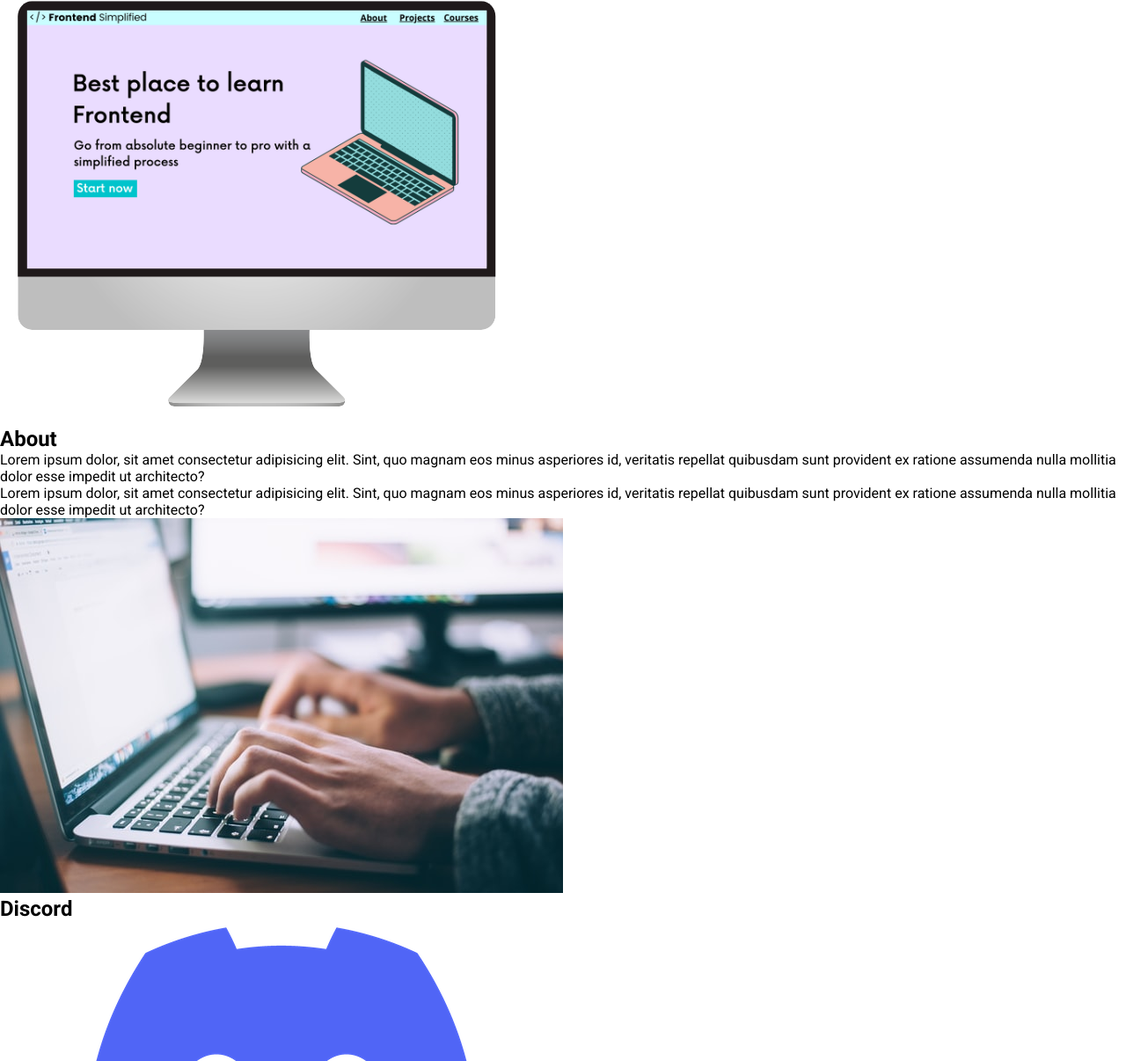
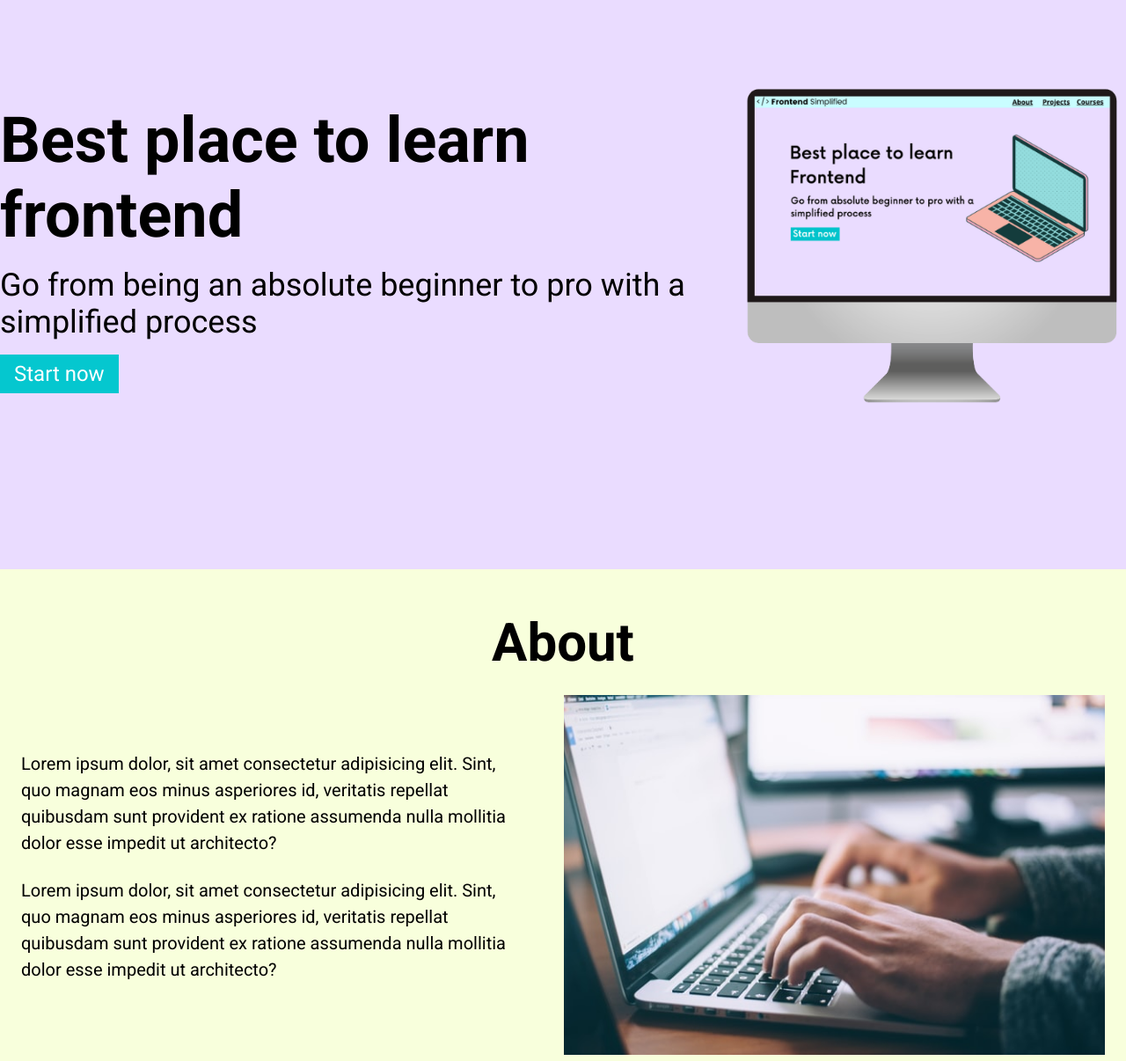
Before and after one commit to elisandro/Frontend_Simplified_Follow_Along, a plain HTML site: page Build_your_website/index.html in a window 1280 px wide. Shown: the part 153-1359 px from the top of the page at 88% size. Drawn offline with Linux system fonts and the light colour scheme.

Commit message:
Style Mini Project Complete About section styling

```diff
--- a/Build_your_website/index.html
+++ b/Build_your_website/index.html
@@ -10,7 +10,7 @@
   <body>
     <section>
       <nav>
-        <img src="./HTML Practise Assets/FES.svg" class="logo" alt=""/>
+        <img src="./HTML Practise Assets/FES.svg" class="logo" alt="" />
         <ul>
           <li><a href="#about">About</a></li>
           <li><a href="#discord">Discord</a></li>
@@ -18,39 +18,47 @@
         </ul>
       </nav>
       <header>
+        <div class="row">
           <div>
             <h1>Best place to learn frontend</h1>
-          <p>
-            Go from being an absolute beginner to pro with a simplified process
+            <p class="subheader">
+              Go from being an absolute beginner to pro with a simplified
+              process
             </p>
             <button>Start now</button>
           </div>
           <figure>
-          <img src="./HTML Practise Assets/laptop.png" alt="Home page image" />
+            <img
+              src="./HTML Practise Assets/laptop.png"
+              alt="Home page image"
+            />
           </figure>
+        </div>
       </header>
     </section>
 
     <main>
       <section id="about">
         <h2>About</h2>
-        <div>
-          <p>
-            Lorem ipsum dolor, sit amet consectetur adipisicing elit. Sint, quo
-            magnam eos minus asperiores id, veritatis repellat quibusdam sunt
-            provident ex ratione assumenda nulla mollitia dolor esse impedit ut
-            architecto?
+        <div class="section__description">
+          <div class="section__description--wrapper">
+            <p class="section__description--para">
+              Lorem ipsum dolor, sit amet consectetur adipisicing elit. Sint,
+              quo magnam eos minus asperiores id, veritatis repellat quibusdam
+              sunt provident ex ratione assumenda nulla mollitia dolor esse
+              impedit ut architecto?
             </p>
-          <p>
-            Lorem ipsum dolor, sit amet consectetur adipisicing elit. Sint, quo
-            magnam eos minus asperiores id, veritatis repellat quibusdam sunt
-            provident ex ratione assumenda nulla mollitia dolor esse impedit ut
-            architecto?
+            <p class="section__description--para">
+              Lorem ipsum dolor, sit amet consectetur adipisicing elit. Sint,
+              quo magnam eos minus asperiores id, veritatis repellat quibusdam
+              sunt provident ex ratione assumenda nulla mollitia dolor esse
+              impedit ut architecto?
             </p>
           </div>
-        <figure>
+          <figure class="about__image--wrapper">
             <img src="./HTML Practise Assets/about.jpg" alt="" />
           </figure>
+        </div>
       </section>
 
       <section id="discord">
@@ -85,7 +93,7 @@
     </main>
 
     <footer>
-        <img src="./HTML Practise Assets/FES.svg" alt="">
+      <img src="./HTML Practise Assets/FES.svg" alt="" />
       <div>
         <a href="#about">About</a>
         <a href="#discord">Discord</a>
--- a/Build_your_website/style.css
+++ b/Build_your_website/style.css
@@ -15,6 +15,33 @@ nav {
     align-items: center;
     padding: 0 16px;
     background-color: #cafdff;
+}
+
+header {
+    background-color: #eadcff;
+    height: calc(100vh - 70px);
+    padding 24px;
+    display: flex;
+    align-items: center;
+    justify-content: center;;
+}
+
+h1 {
+    font-size: 72px;
+}
+
+.subheader {
+    font-size: 36px;
+    margin: 16px 0;
+}
+
+button {
+    background-color: #05c7cf;
+    color: white;
+    border: none;
+    padding: 8px 16px;
+    font-size: 24px;
+    cursor: pointer;
 }
 
 a {
@@ -35,3 +62,62 @@ li {
     list-style-type: none;
     padding-left: 16px;
 }
+
+.row {
+    width: 100%;
+    max-width: 1300px;
+    display: flex;
+    align-items: center;
+    justify-content: center;
+}
+
+/*
+
+ABOUT
+
+*/
+
+#about {
+    padding: 48px 0;
+    background-color: #f8ffdc;
+}
+
+h2 {
+    font-size: 60px;
+    text-align: center;
+    margin-bottom: 24px;
+}
+
+.section__description {
+    display: flex;
+    justify-content: center;
+    align-items: center;
+}
+
+.about__image--warapper {
+    width: 40%;
+}
+
+img {
+    width: 100%;
+}
+
+.section__description--wrapper {
+    width: 50%;
+}
+
+.about__image--wrapper, .section__description--wrapper {
+    padding: 0 24px;
+}
+
+.section__description--para {
+    font-size: 20px;
+    line-height: 1.5;
+    margin-bottom: 24px;
+}
+
+/*
+
+DISCORD
+
+*/
```
Lines whose indentation alone changed are shown as unchanged.
